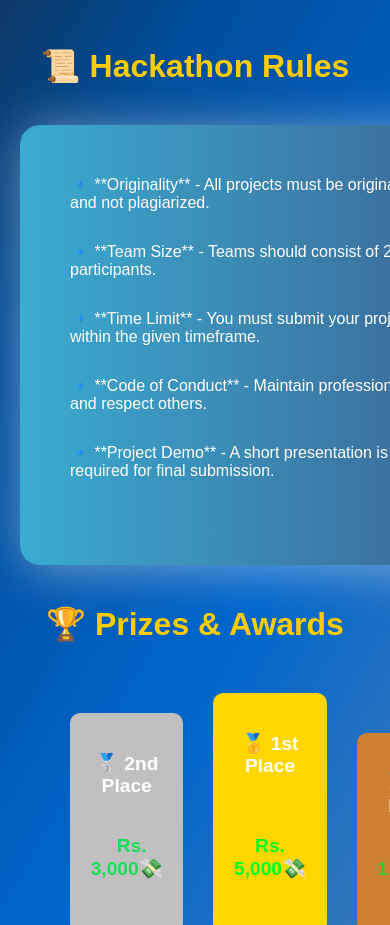
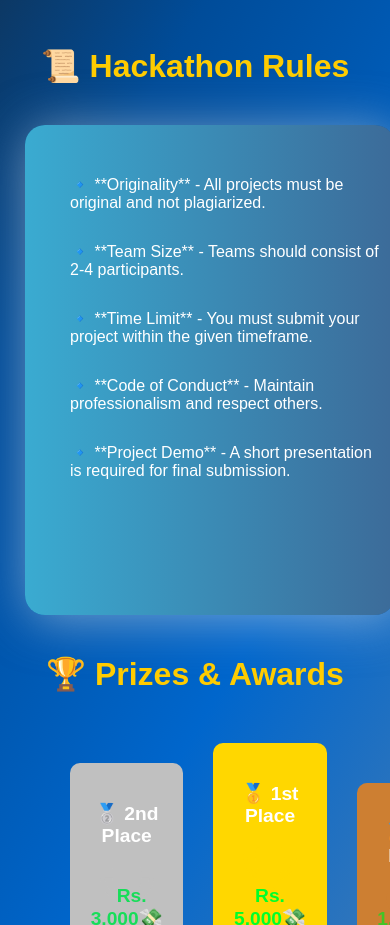
Before and after one commit to Anish-45-creater/Hack, a React (Vite) app in the folder Hack/: page / in a window 390 px wide. Shown: the part 1503-2428 px from the top of the page. Built offline with nearby package versions, Linux system fonts and the light colour scheme.

Commit message:
Update About.css

```diff
--- a/Hack/src/About.css
+++ b/Hack/src/About.css
@@ -178,3 +178,11 @@
       height: 400px;
     }
   }
+ @media (max-width: 475px) {
+    .rules-list{
+      width: 350px;
+      margin-left:5px;
+      height: 50vh;
+      height: 450px;
+    }
+  }
```
